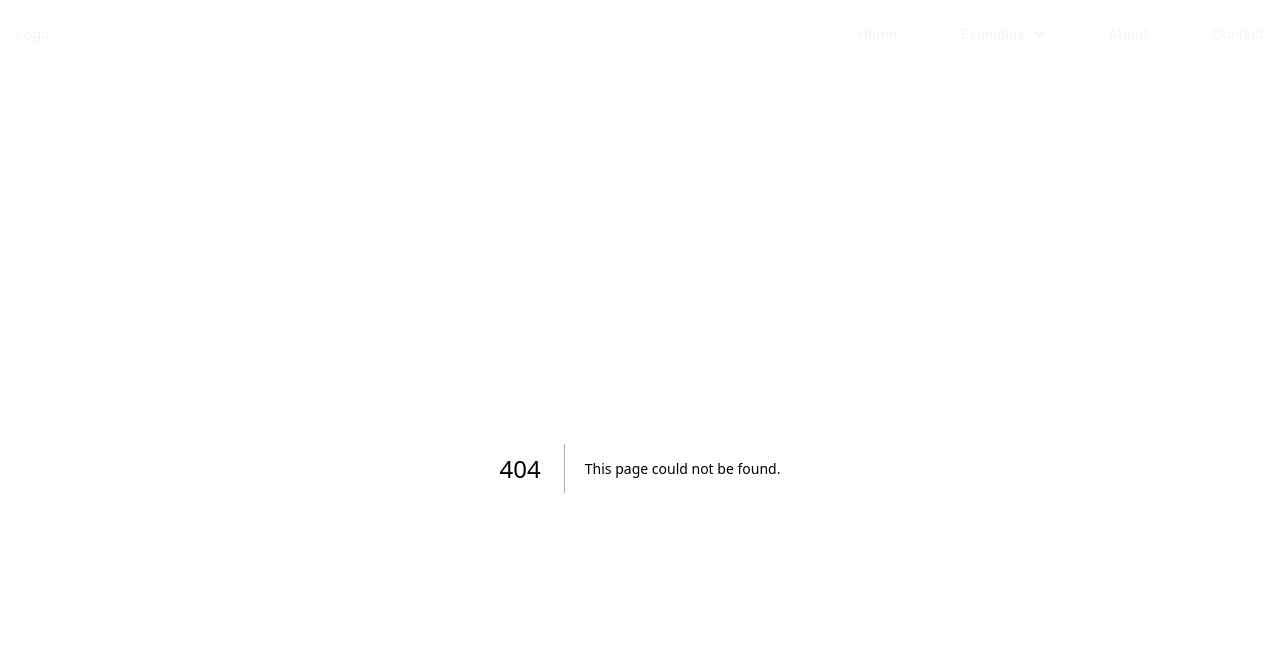
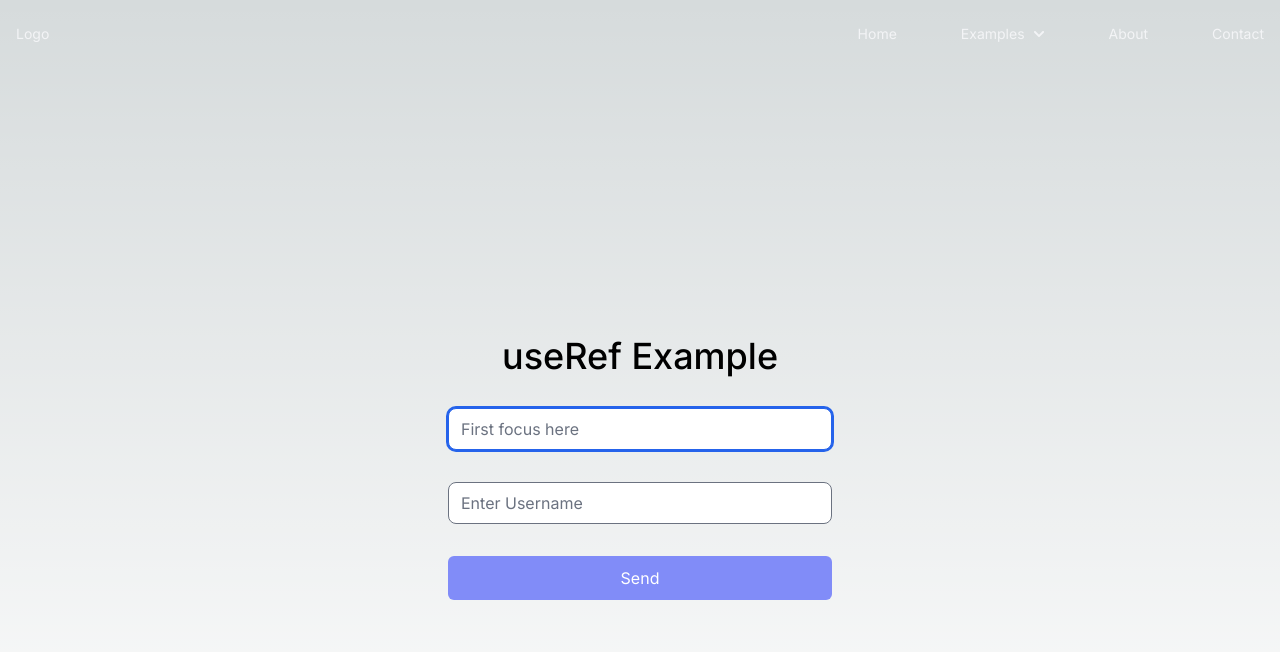
Before and after one commit to talhaozbek61/typescript-tutorial, a Next.js app in the folder react/: page /6-useref-example in a window 1280 px wide. Before the commit this address had no page. Shown: the top 652 px of the page. Built offline with nearby package versions, Linux system fonts and the light colour scheme.

Commit message:
useRef example made

```diff
--- /dev/null
+++ b/react/src/app/6-useref-example/page.tsx
@@ -0,0 +1,43 @@
+"use client";
+import { useEffect, useRef } from "react";
+
+export default function Page() {
+  const firstInputRef = useRef<HTMLInputElement>(null);
+  const usernameInputRef = useRef<HTMLInputElement>(null);
+
+  useEffect(() => {
+    firstInputRef.current?.focus();
+  }, []);
+
+  const handleClick = () => {
+    console.log("username is " + usernameInputRef.current?.value);
+  };
+
+  return (
+    <div className="flex min-h-screen flex-col items-center justify-center space-y-8">
+      <h1 className="text-3xl sm:text-4xl font-medium">useRef Example</h1>
+      <div className="max-w-sm mx-auto space-y-8">
+        <input
+          type="text"
+          name="first-input"
+          className="rounded-lg w-full focus-within:ring-2 focus-within:ring-blue-600"
+          placeholder="First focus here"
+          ref={firstInputRef}
+        />
+        <input
+          type="text"
+          name="second-input"
+          className="rounded-lg w-full focus-within:ring-2 focus-within:ring-indigo-600"
+          placeholder="Enter Username"
+          ref={usernameInputRef}
+        />
+        <button
+          className="bg-indigo-400 text-white rounded-md w-full p-2.5 hover:bg-indigo-400/90 duration-300"
+          onClick={handleClick}
+        >
+          Send
+        </button>
+      </div>
+    </div>
+  );
+}
```
